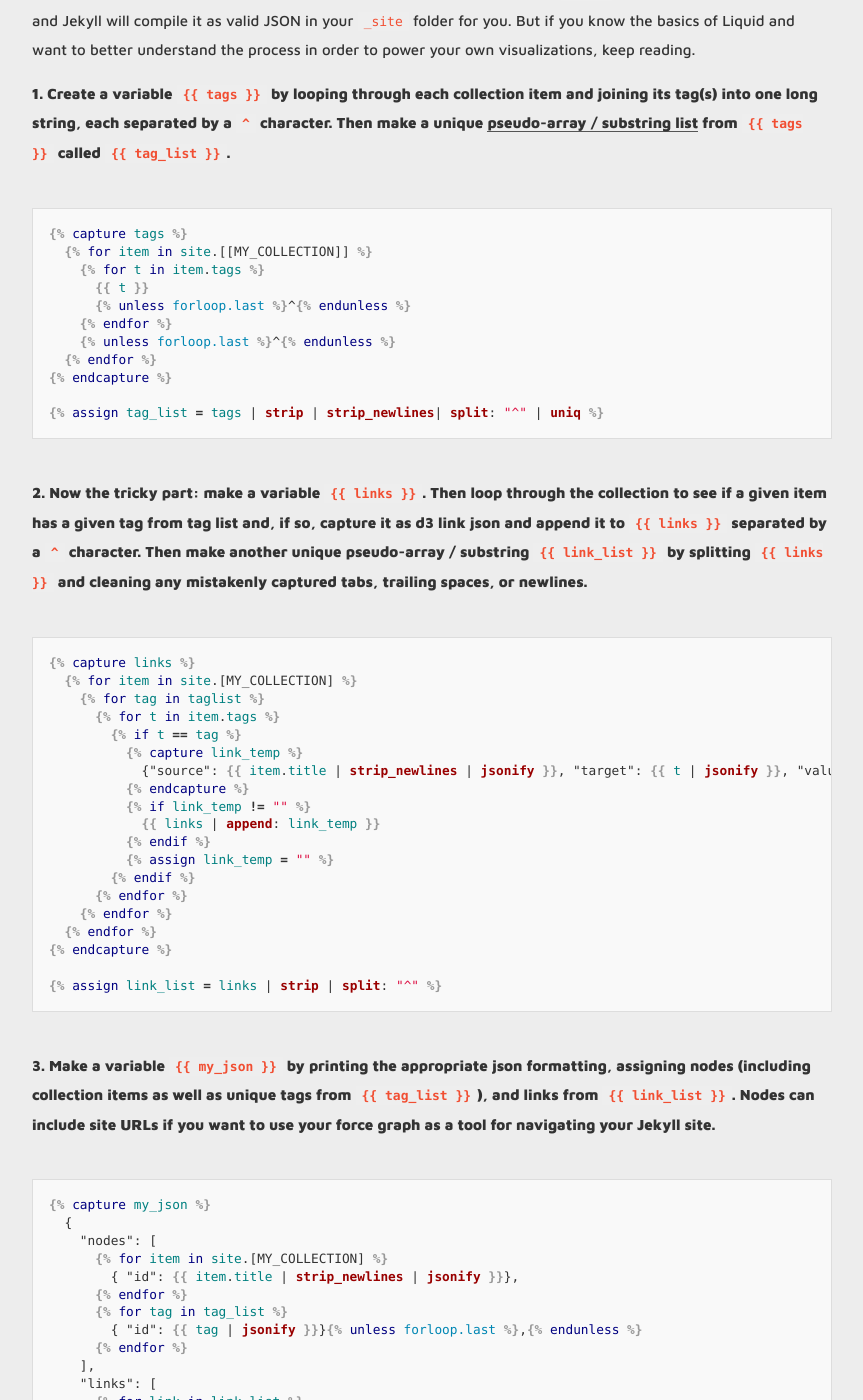
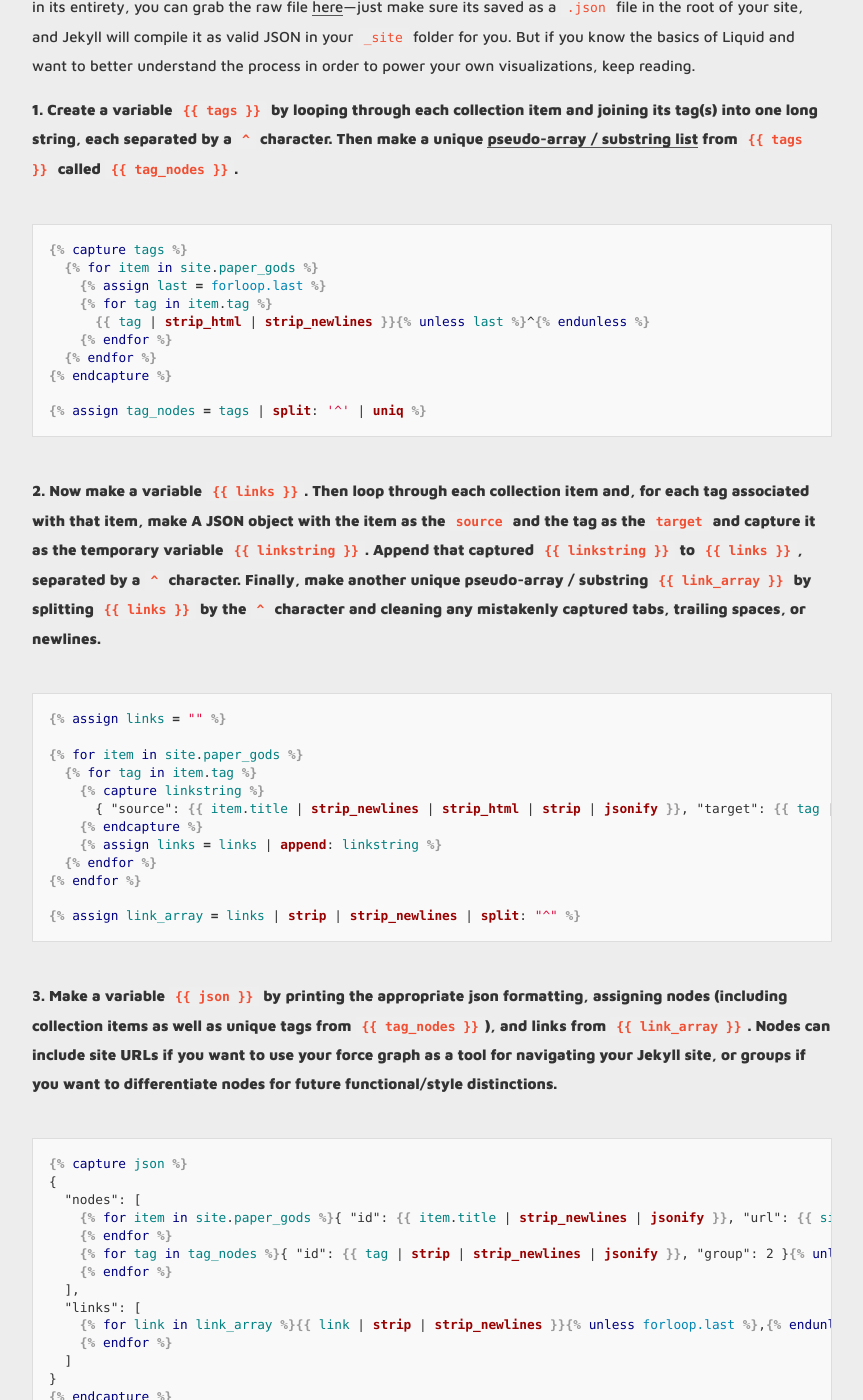
Before and after one commit to mnyrop/marii.info, a Jekyll site: the page built from _posts/2017-04-03-autogenerate-json-for-d3-from-jekyll-collection-data.markdown, in a window 1280 px wide and 1400 px high, scrolled down 3256 px. Shown: the whole window, without its empty margins (208-1071 px from the left). Built offline with Jekyll 4.4.1, drawn with Linux system fonts in a browser that asks for light colours; nearby versions of some CDN libraries; comment, search, counter and statistics services are not loaded; some of the changed text lies outside the part shown.

Commit message:
make better

```diff
--- a/_posts/2017-04-03-autogenerate-json-for-d3-from-jekyll-collection-data.markdown
+++ b/_posts/2017-04-03-autogenerate-json-for-d3-from-jekyll-collection-data.markdown
@@ -9,11 +9,11 @@
 <iframe width="100%" height="600" src="//jsfiddle.net/marii_/uwzpnv5r/27/embedded/result,js/" allowfullscreen="allowfullscreen" frameborder="0"></iframe>
 
 
-## The goal:
+# The goal:
 
 Produce a d3.js [force-directed graph](https://bl.ocks.org/mbostock/4062045) that visualizes a collection in your [Jekyll site](https://jekyllrb.com/) via tag clusters.
 
-## How to do it:
+# How to do it:
 __1.  Set up your Jekyll collection.__<br/>
 You can find tips for how to do that [here](https://jekyllrb.com/docs/collections/#step1).
 <br/><br/>
@@ -37,7 +37,7 @@
 __4.   Lastly, write or borrow some d3 + js force graph code.__<br/>
 You're welcome to use [mine](https://jsfiddle.net/marii_/uwzpnv5r/27/) as a starting place.
 
-## The JSON:
+# The JSON:
 
 Different visualizations generally want different data in different formats and/or structures. Luckily, most force-directed graphs (with the exception of [hierarchical graphs!](https://bl.ocks.org/mbostock/1093130)) want two JSON arrays: one with nodes, one with links. A rule of thumb: at minimum, each node needs an identifier key (e.g an `id`, `title`, or `name`), and each link needs a `source` node and a `target` node. You can add additional key/value pairs for more complex visualizations, but the following is a good standard:
 <br/><br/>
@@ -61,73 +61,63 @@
 
 *__Note!__* &nbsp;&nbsp;&nbsp;&nbsp;&nbsp;The following is for writing liquid to generate both the list of nodes __and__ the list of links. However, many templates for force graphs can generate the list of nodes for you, from your list of links. So feel free to cheat/simplify what's below, to only generate the link array!
 <br/><br/>
-## The Liquid
+# The Liquid
 
-Below you'll find step-by-step instructions for writing Liquid > JSON that can drive a D3 force graph. It assumes that you understand Jekyll and the basics of its templating engine Liquid. If you just want to copy the Liquid code in its entirety, you can grab the raw file [here](https://gist.githubusercontent.com/mnyrop/d5087941c49ef23f2926f7fe84a9ff49/raw/159424e38d386da8340a98766ade1e6d7ce7ac26/force-tag-json-gen.json)—just make sure its saved as a `.json` file in the root of your site, and Jekyll will compile it as valid JSON in your `_site` folder for you. But if you know the basics of Liquid and want to better understand the process in order to power your own visualizations, keep reading.
+Below you'll find step-by-step instructions for writing Liquid > JSON that can drive a D3 force graph. It assumes that you understand Jekyll and the basics of its templating engine Liquid. If you just want to copy the Liquid code in its entirety, you can grab the raw file [here](https://gist.github.com/mnyrop/17c54380e347f37beaa64cf8d2a64785)—just make sure its saved as a `.json` file in the root of your site, and Jekyll will compile it as valid JSON in your `_site` folder for you. But if you know the basics of Liquid and want to better understand the process in order to power your own visualizations, keep reading.
 
-__1. Create a variable `{% raw  %}{{ tags }}{% endraw %}` by looping through each collection item and joining its tag(s) into one long string, each separated by a `^` character. Then make a unique [pseudo-array / substring list](https://shopify.github.io/liquid/basics/types/#initializing-arrays) from `{% raw  %}{{ tags }}{% endraw %}` called `{% raw  %}{{ tag_list }}{% endraw %}`.__
+__1. Create a variable `{% raw  %}{{ tags }}{% endraw %}` by looping through each collection item and joining its tag(s) into one long string, each separated by a `^` character. Then make a unique [pseudo-array / substring list](https://shopify.github.io/liquid/basics/types/#initializing-arrays) from `{% raw  %}{{ tags }}{% endraw %}` called `{% raw  %}{{ tag_nodes }}{% endraw %}`.__
 
 {% highlight liquid %}{% raw  %}
 
 {% capture tags %}
-  {% for item in site.[[MY_COLLECTION]] %}
-    {% for t in item.tags %}
-      {{ t }}
-      {% unless forloop.last %}^{% endunless %}
-    {% endfor %}
-    {% unless forloop.last %}^{% endunless %}
-  {% endfor %}
-{% endcapture %}
-
-{% assign tag_list = tags | strip | strip_newlines| split: "^" | uniq %}
-
-{% endraw %}{% endhighlight %}
-
-__2. Now the tricky part: make a variable `{% raw  %}{{ links }}{% endraw %}`. Then loop through the collection to see if a given item has a given tag from tag list and, if so, capture it as d3 link json and append it to `{% raw  %}{{ links }}{% endraw %}` separated by a `^` character. Then make another unique pseudo-array / substring `{% raw  %}{{ link_list }}{% endraw %}` by splitting `{% raw  %}{{ links }}{% endraw %}` and cleaning any mistakenly captured tabs, trailing spaces, or newlines.__
-
-{% highlight liquid %}{% raw  %}
-{% capture links %}
-  {% for item in site.[MY_COLLECTION] %}
-    {% for tag in taglist %}
-      {% for t in item.tags %}
-        {% if t == tag %}
-          {% capture link_temp %}
-            {"source": {{ item.title | strip_newlines | jsonify }}, "target": {{ t | jsonify }}, "value": 1}^
-          {% endcapture %}
-          {% if link_temp != "" %}
-            {{ links | append: link_temp }}
-          {% endif %}
-          {% assign link_temp = "" %}
-        {% endif %}
-      {% endfor %}
+  {% for item in site.paper_gods %}
+    {% assign last = forloop.last %}
+    {% for tag in item.tag %}
+      {{ tag | strip_html | strip_newlines }}{% unless last %}^{% endunless %}
     {% endfor %}
   {% endfor %}
 {% endcapture %}
 
-{% assign link_list = links | strip | split: "^" %}
+{% assign tag_nodes = tags | split: '^' | uniq %}
 
 {% endraw %}{% endhighlight %}
 
-__3. Make a variable `{% raw  %}{{ my_json }}{% endraw %}` by printing the appropriate json formatting, assigning nodes (including collection items as well as unique tags from `{% raw  %}{{ tag_list }}{% endraw %}`), and links from `{% raw  %}{{ link_list }}{% endraw %}`. Nodes can include site URLs if you want to use your force graph as a tool for navigating your Jekyll site.__
+__2. Now make a variable `{% raw  %}{{ links }}{% endraw %}`. Then loop through each collection item and, for each tag associated with that item, make A JSON object with the item as the `source` and the tag as the `target` and capture it as the temporary variable `{% raw  %}{{ linkstring }}{% endraw %}`. Append that captured `{% raw  %}{{ linkstring }}{% endraw %}` to `{% raw  %}{{ links }}{% endraw %}`, separated by a `^` character. Finally, make another unique pseudo-array / substring `{% raw  %}{{ link_array }}{% endraw %}` by splitting `{% raw  %}{{ links }}{% endraw %}` by the `^` character and cleaning any mistakenly captured tabs, trailing spaces, or newlines.__
 
 {% highlight liquid %}{% raw  %}
 
-{% capture my_json %}
-  {
-    "nodes": [
-      {% for item in site.[MY_COLLECTION] %}
-        { "id": {{ item.title | strip_newlines | jsonify }}},
-      {% endfor %}
-      {% for tag in tag_list %}
-        { "id": {{ tag | jsonify }}}{% unless forloop.last %},{% endunless %}
-      {% endfor %}
-    ],
-    "links": [
-      {% for link in link_list %}
-        {{ link | strip | strip_newlines }}{% unless forloop.last %},{% endunless %}
-      {% endfor %}
-    ]
-  }
+{% assign links = "" %}
+
+{% for item in site.paper_gods %}
+  {% for tag in item.tag %}
+    {% capture linkstring %}
+      { "source": {{ item.title | strip_newlines | strip_html | strip | jsonify }}, "target": {{ tag | jsonify }} }^
+    {% endcapture %}
+    {% assign links = links | append: linkstring %}
+  {% endfor %}
+{% endfor %}
+
+{% assign link_array = links | strip | strip_newlines | split: "^" %}
+
+{% endraw %}{% endhighlight %}
+
+__3. Make a variable `{% raw  %}{{ json }}{% endraw %}` by printing the appropriate json formatting, assigning nodes (including collection items as well as unique tags from `{% raw  %}{{ tag_nodes }}{% endraw %}`), and links from `{% raw  %}{{ link_array }}{% endraw %}`. Nodes can include site URLs if you want to use your force graph as a tool for navigating your Jekyll site, or groups if you want to differentiate nodes for future functional/style distinctions.__
+
+{% highlight liquid %}{% raw  %}
+
+{% capture json %}
+{
+  "nodes": [
+    {% for item in site.paper_gods %}{ "id": {{ item.title | strip_newlines | jsonify }}, "url": {{ site.baseurl | append: item.url | jsonify }}, "group": 1 },
+    {% endfor %}
+    {% for tag in tag_nodes %}{ "id": {{ tag | strip | strip_newlines | jsonify }}, "group": 2 }{% unless forloop.last %},{% endunless %}
+    {% endfor %}
+  ],
+  "links": [
+    {% for link in link_array %}{{ link | strip | strip_newlines }}{% unless forloop.last %},{% endunless %}
+    {% endfor %}
+  ]
+}
 {% endcapture %}
 
 {% endraw %}
@@ -136,7 +126,7 @@
 __4. Finally, print the resulting json with any leftover tabs, trailing spaces, and/or newlines removed. Your final file (rendered in your `_site` folder) will be the output of this one line, since the Liquid above only captures and assigns information—it doesn't print it out.__
 {% highlight liquid %}{% raw  %}
 
-{{ my_json | strip }}
+{{ json | strip }}
 
 {% endraw %}
 {% endhighlight %}
@@ -210,10 +200,9 @@
 
 <br/><br/>
 
-## Final Thoughts:
+# Last Thoughts:
 
 This result might not look super impressive just yet—especially since our example output is barely larger than our liquid template! However, you can use the same or a similar process to generate JSON that is way larger, way more complicated, and way more visually impactful. And did I mention that it will update automatically as your site grows??!! Since liquid is parsed on `jekyll build` and `jekyll serve` just like markdown, you won't need to touch your JSON-generating file again (unless you want to change the structure of it, and prototype something new).
 
-*Check back for an improved example with overlapping categories and nodes that link to generated pages!*
 
 <br/><br/><br/><br/><br/>
```
